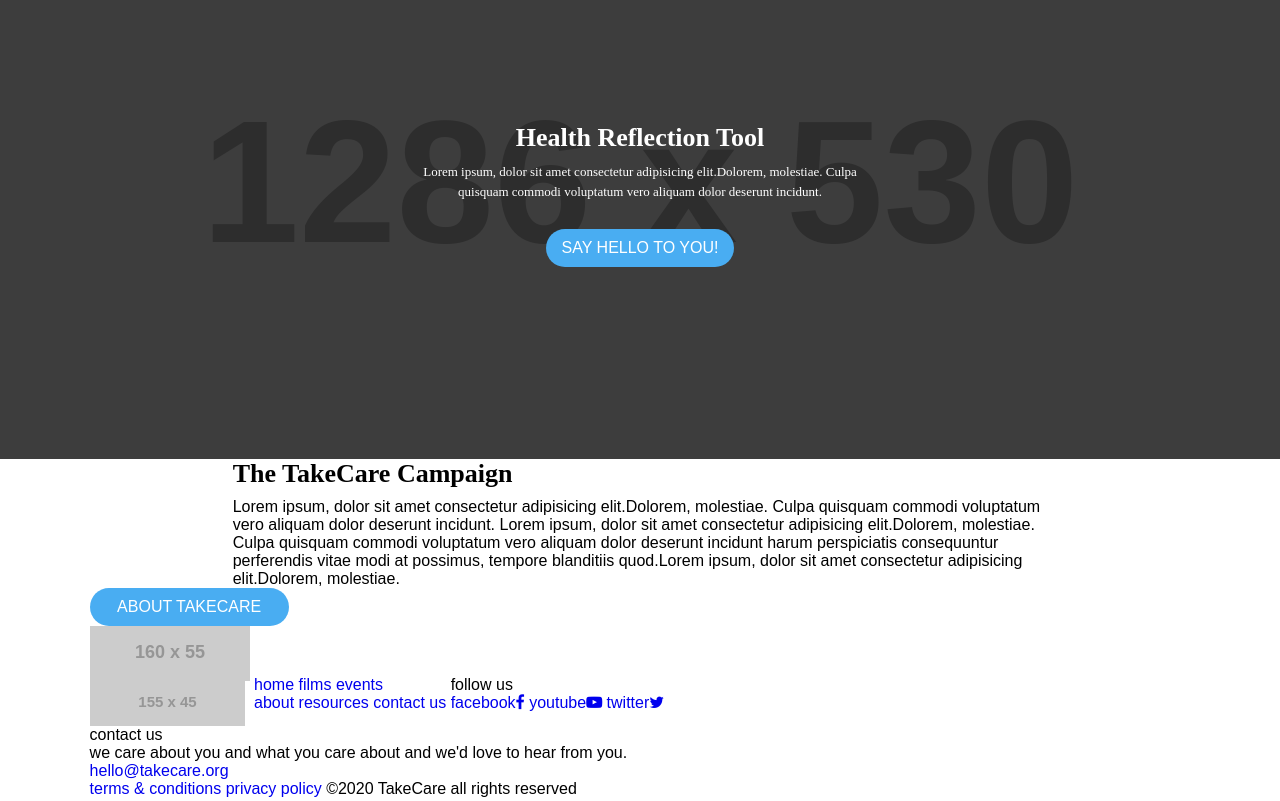
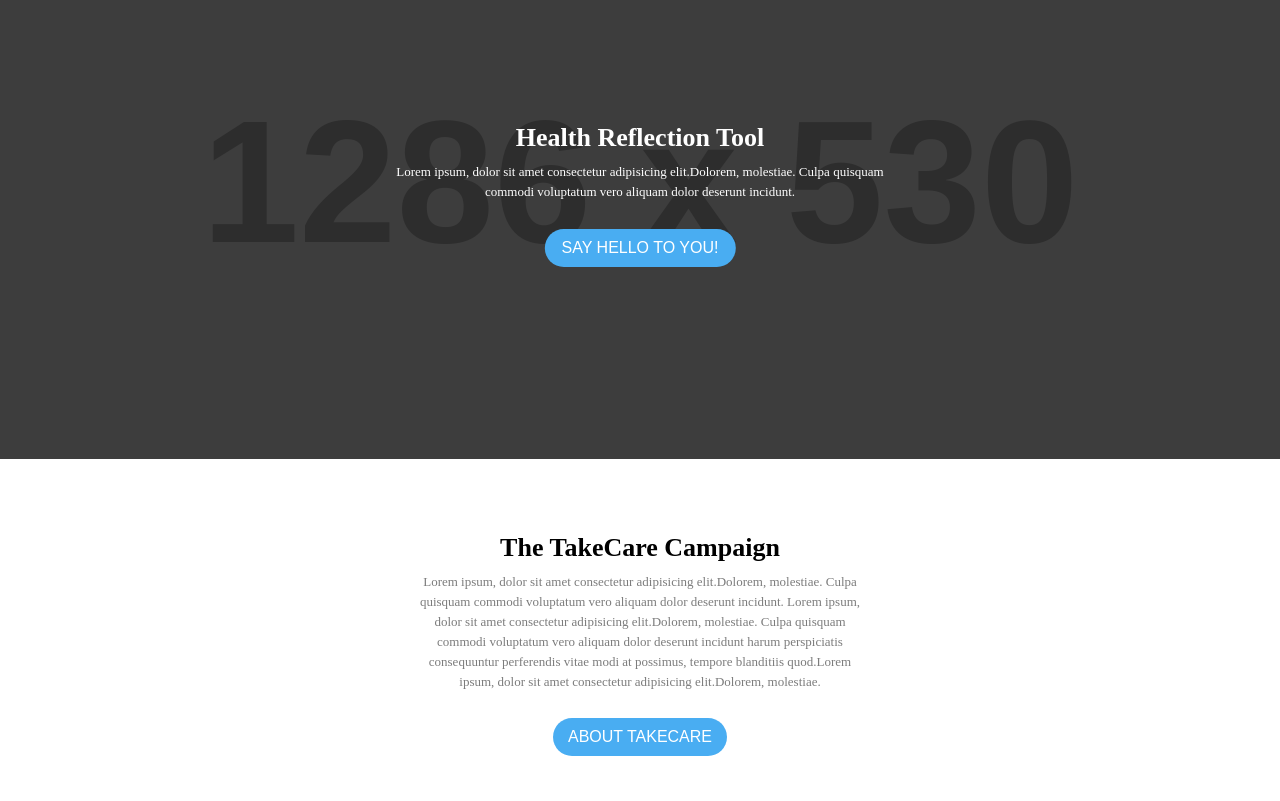
Before and after one commit to lihereshma/take-care, a plain HTML site: page index.html in a window 1280 px wide. Shown: the part 4040-4841 px from the top of the page. Drawn offline with Linux system fonts and the light colour scheme; placeholder pictures from the web are drawn by us.

Commit message:
campaign section styling ended

```diff
--- a/assets/css/style.css
+++ b/assets/css/style.css
@@ -292,7 +292,7 @@ h4::first-letter { text-transform: capitalize; }
   transition: 0.5s ease;
 }
 
-.films .wrapper {
+.films .wrapper, .campaign .wrapper {
   width: 47.8%;
   text-align: center;
 }
@@ -381,7 +381,7 @@ h3 {
   text-transform: capitalize;
 }
 
-.films p ,.tool p{
+.films p ,.tool p, .campaign p {
   color: #7c7c7c;
   font: normal 13px 'sans-serif';
   line-height: 20px;
@@ -433,6 +433,7 @@ h4 {
 }
 
 .tool-content {
+  width: 53%;
   position: absolute;
   top: 50%;
   left: 50%;
@@ -453,13 +454,9 @@ h4 {
 /*=================================
   campaign section styling starts here
 =================================*/
+.campaign .blue-button a { margin-top: 26px; }
 
-
-
-
-
-
-
+.campaign { padding: 74px 0; }
 /*=================================
   campaign section styling ends here
 =================================*/
```
